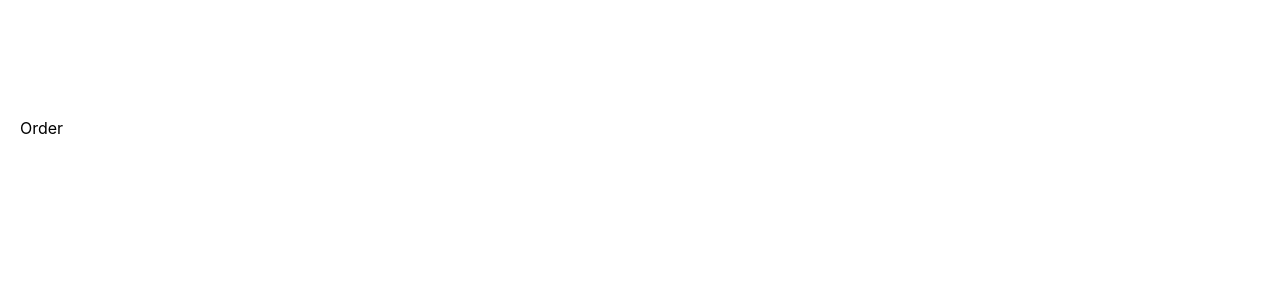
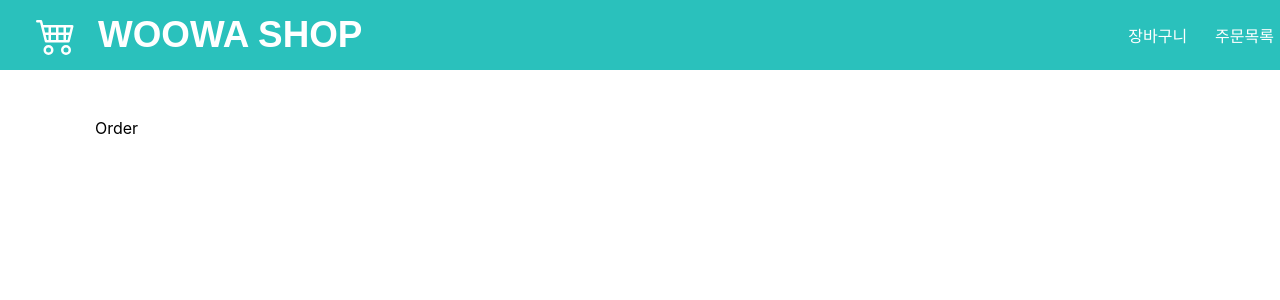
Before and after one commit to Suyeong-Lim/shopping-cart, a Next.js app in the folder client/: page /order in a window 1280 px wide. Shown: the top 300 px of the page. Built offline with nearby package versions, Linux system fonts and the light colour scheme.

Commit message:
style: theme color , breakpoints 수정

```diff
--- a/client/src/components/Layout/Layout.tsx
+++ b/client/src/components/Layout/Layout.tsx
@@ -2,6 +2,7 @@ import React from "react";
 import styled from "styled-components";
 import Breakpoints from "src/styles/breakpoints";
 import Gnb from "src/components/gnb/Gnb";
+import media from "src/styles/media";
 
 type LayoutProps = {
   children: React.ReactNode;
@@ -21,6 +22,14 @@ const Container = styled.div`
   padding: 120px 20px;
   max-width: ${Breakpoints.xlarge}px;
   min-width: ${Breakpoints.small}px;
+
+  ${media.xlarge} {
+    width: ${Breakpoints.large}px;
+  }
+
+  ${media.large} {
+    width: ${Breakpoints.small}px;
+  }
 `;
 
 export default Layout;
--- a/client/src/components/gnb/Gnb.tsx
+++ b/client/src/components/gnb/Gnb.tsx
@@ -26,7 +26,7 @@ const Wrapper = styled.header`
   position: fixed;
   width: 100%;
   height: 70px;
-  background-color: ${({ theme }) => theme.colors.GNB};
+  background-color: ${({ theme }) => theme.colors.MINT_BLUE};
 `;
 
 const Container = styled.div`
--- a/client/src/pages/cart/index.tsx
+++ b/client/src/pages/cart/index.tsx
@@ -1,6 +1,6 @@
 import React from "react";
 import type { NextPage, GetServerSideProps } from "next";
-import { getCartItems } from "src/utils/api";
+import { getCartItems } from "src/services/api";
 import { Cart } from "src/types/dto";
 import styled from "styled-components";
 import CartList from "src/components/cart/CartList";
```
Also changed, not shown: client/src/pages/index.tsx (+10 -4 lines).
